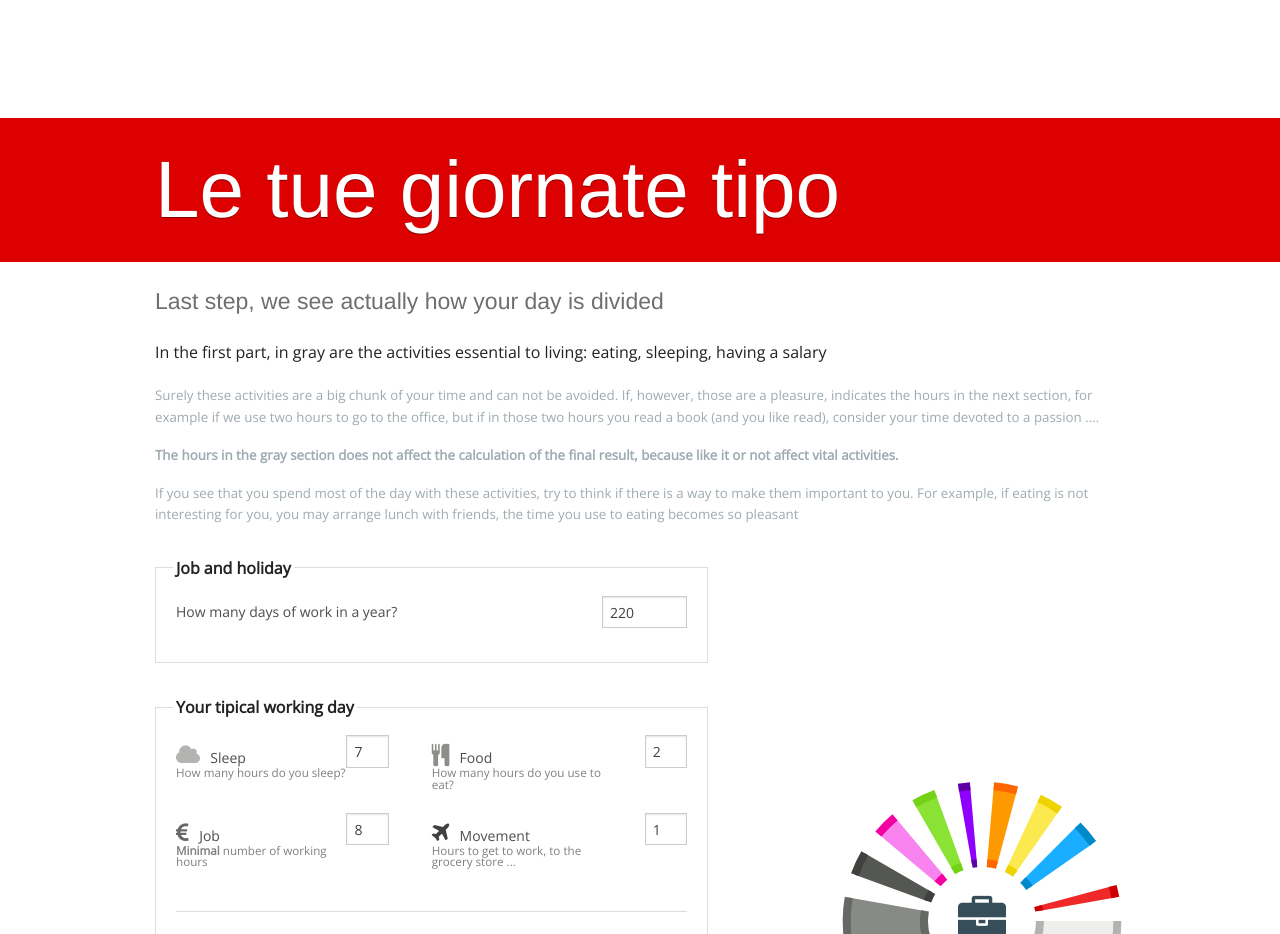
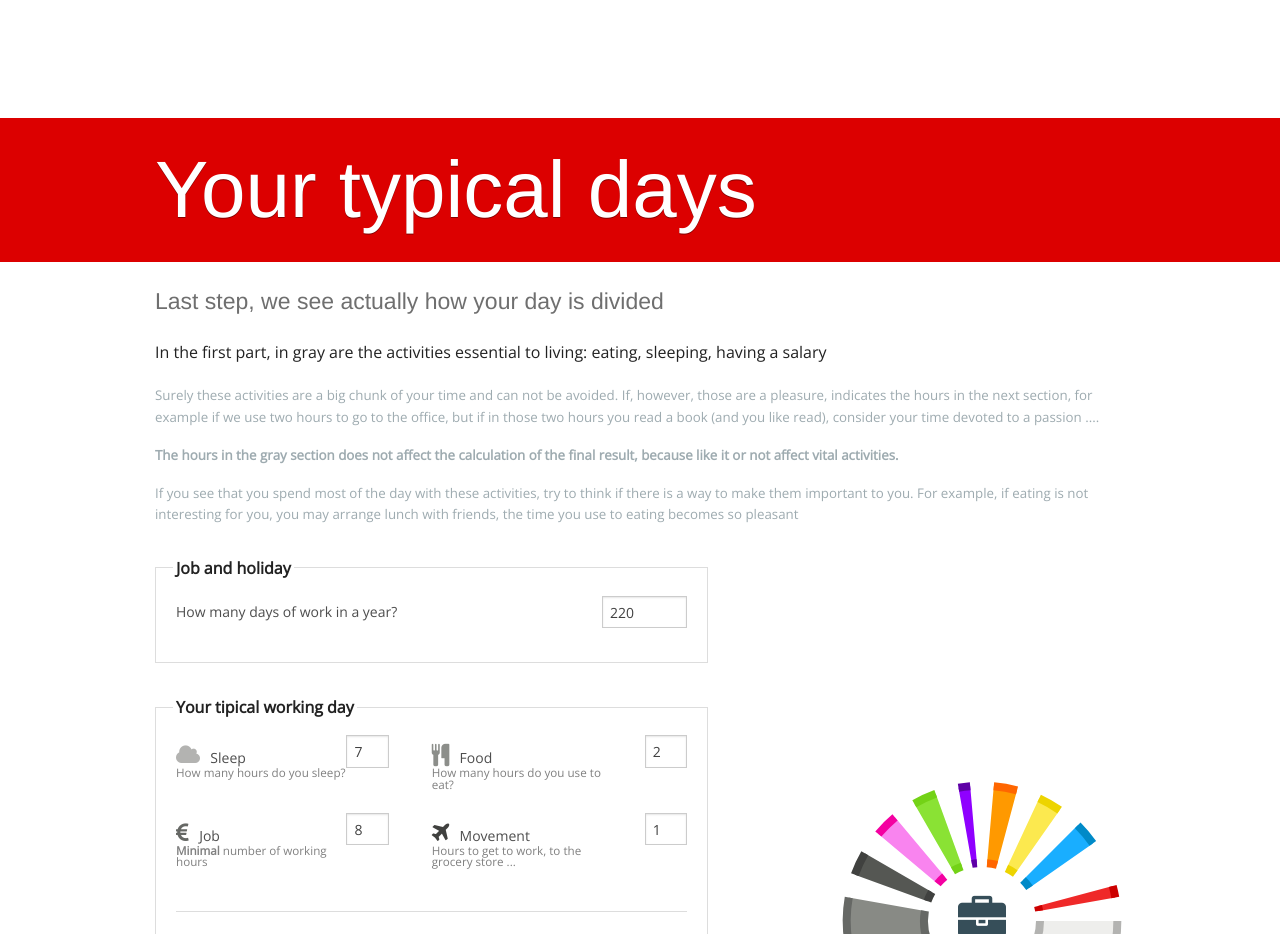
Before and after one commit to afranceschetti/quality-of-life, a plain HTML site: page QualityOfLife/index.html in a window 1280 px wide. Shown: the part 2320-3254 px from the top of the page. Drawn offline with nearby package versions, Linux system fonts and the light colour scheme; a script that the page names is missing.

Commit message:
Update index.html

```diff
--- a/QualityOfLife/index.html
+++ b/QualityOfLife/index.html
@@ -483,7 +483,7 @@
 		<div class='step-title'>
 			<div class="row">
 				<div class="large-12 columns">
-					<h2>Le tue giornate tipo</h2>
+					<h2>Your typical days</h2>
 				</div>
 			</div>
 		</div>
```
